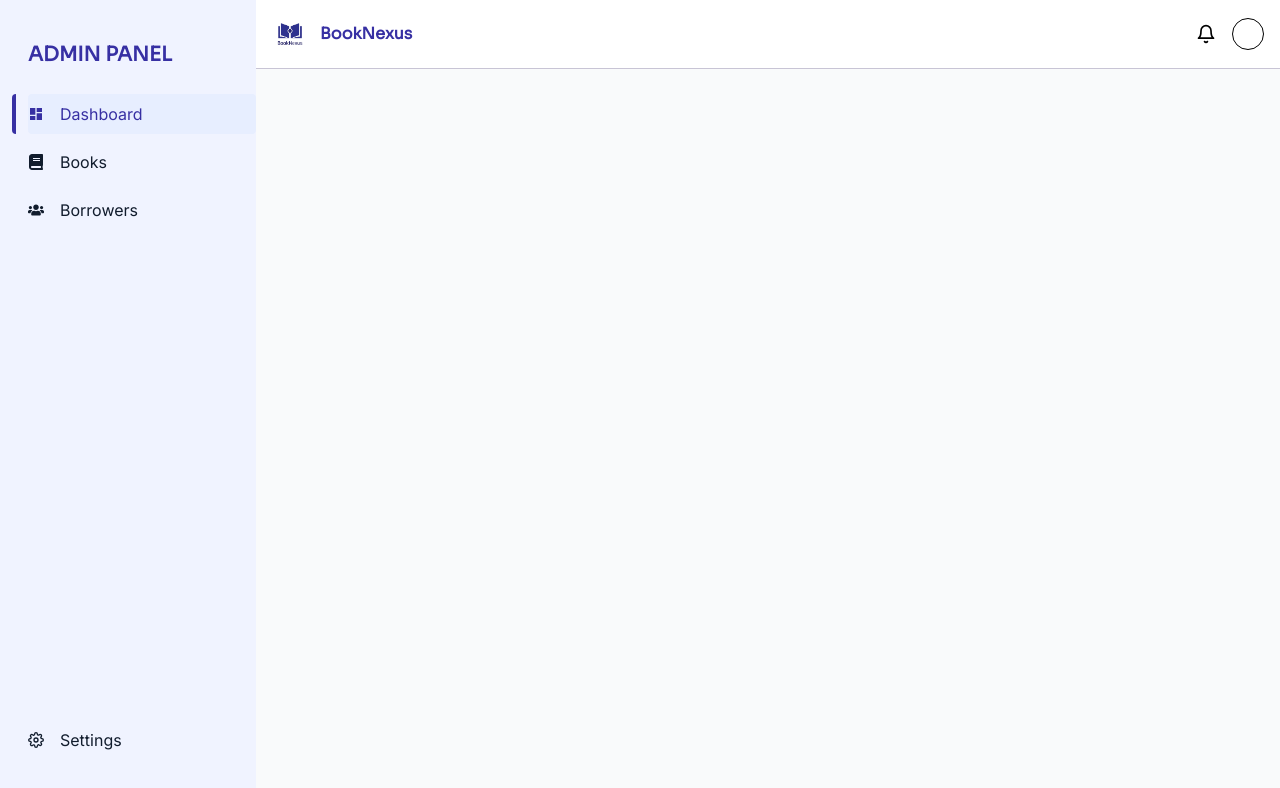
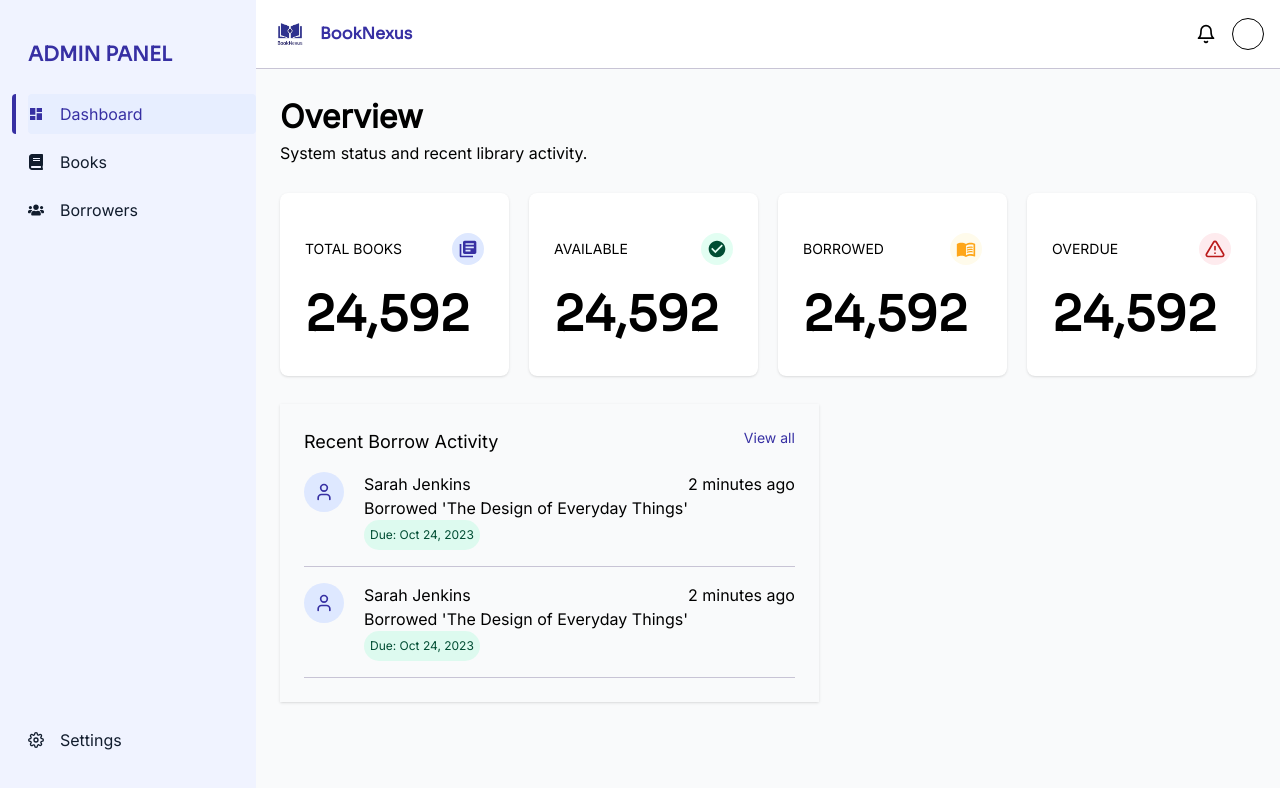
Before and after one commit to Rodyhat/BookNexus, a React (Vite) app: page /admin/dashboard in a window 1280 px wide. Shown: the top 788 px of the page. Built offline with nearby package versions, Linux system fonts and the light colour scheme; no server answers.

Commit message:
recent activity in admin dashboard ui

```diff
--- a/src/components/AdminSidebar.jsx
+++ b/src/components/AdminSidebar.jsx
@@ -9,12 +9,9 @@ const AdminSidebar = () => {
             <div className="shrink-0 text-primary-container font-heading font-bold text-headline-sm">
                 ADMIN PANEL
             </div>
-
             <nav className="mt-6 flex flex-1 flex-col">
-
                 {/* Main navigation */}
                 <ul className="flex flex-col gap-2">
-
                     {/* Dashboard */}
                     <NavLink
                         to="/admin/dashboard"
--- /dev/null
+++ b/src/components/BorrowActivity.jsx
@@ -0,0 +1,46 @@
+import { LuUser } from "react-icons/lu";
+import { Link } from "react-router-dom";
+
+const BorrowActivity = () => {
+    return (
+        <section className="shadow-sm p-6 w-fit">
+            <div className="flex justify-between">
+                <h5 className="text-lg">Recent Borrow Activity</h5>
+                <Link className="text-sm text-primary-container">View all</Link>
+            </div>
+            <section>
+                <div className="flex gap-5 py-4">
+                    <div className="bg-surface-container-high text-primary-container w-10 h-10 rounded-[50%] flex items-center justify-center">
+                        <LuUser size={20} />
+                    </div>
+                    <div className="flex">
+                        <div className="">
+                            <h6>Sarah Jenkins</h6>
+                            <p>Borrowed 'The Design of Everyday Things'</p>
+                            <div className="bg-tertiary-fixed/20 text-tertiary-container rounded-full text-label-sm  p-1.5  w-fit">Due: Oct 24, 2023</div>
+                        </div>
+                        <span className="time">2 minutes ago</span>
+                    </div>
+                </div>
+                <hr className="border-outline-variant" />
+                <div className="flex gap-5 py-4">
+                    <div className="bg-surface-container-high text-primary-container w-10 h-10 rounded-[50%] flex items-center justify-center">
+                        <LuUser size={20} />
+                    </div>
+                    <div className="flex">
+                        <div className="">
+                            <h6>Sarah Jenkins</h6>
+                            <p>Borrowed 'The Design of Everyday Things'</p>
+                            <div className="bg-tertiary-fixed/20 text-tertiary-container rounded-full text-label-sm  p-1.5  w-fit">Due: Oct 24, 2023</div>
+                        </div>
+                        <span className="time">2 minutes ago</span>
+                    </div>
+                </div>
+                <hr className="border-outline-variant" />
+            </section>
+
+        </section>
+
+    )
+}
+export default BorrowActivity;
--- a/src/components/Trending.jsx
+++ b/src/components/Trending.jsx
@@ -12,7 +12,7 @@ const Trending = () => {
                 <Link to='/trendinglist' className="flex items-center text-primary text-[14px]">View All <FaArrowRight /></Link>
             </div>
             <div className="mt-7 grid grid-cols-1 gap-6 sm:grid-cols-2 md:grid-cols-3 lg:grid-cols-4">
-                {books.map((book, index) => (
+                {books.map((book) => (
                     <div key={book.key} className="bg-gray shadow-md rounded">
                         <div className="bg-[#F2F2F2] p-4">
                             <img src={`https://covers.openlibrary.org/b/id/${book.cover_i}-M.jpg`} alt={book.title} className="w-full h-64 object-contain" />
--- a/src/pages/AdminDashboard.jsx
+++ b/src/pages/AdminDashboard.jsx
@@ -1,8 +1,46 @@
+import { FiAlertTriangle } from "react-icons/fi";
+import { MdCheckCircle, MdLibraryBooks, MdMenuBook } from "react-icons/md";
+import BorrowActivity from "../components/BorrowActivity";
 
 const AdminDashboard = () => {
     return (
         <section className="w-full">
+            <div className="">
+                <h3 className="font-sora text-headline-lg font-bold">Overview</h3>
+                <p>System status and recent library activity.</p>
+            </div>
+            <div className="grid my-7 gap-5 grid-cols-1 sm:grid-cols-2 md:grid-cols-3 xl:grid-cols-4">
+                <div className="bg-white p-6 w-full rounded-[8px] shadow-sm border border-transparent transition-colors duration-600 hover:border-primary-container">
+                    <div className="flex items-center justify-between">
+                        <h5 className="text-body-sm py-5">TOTAL BOOKS</h5>
+                        <div className="w-8 h-8 rounded-[50%] text-primary-container flex items-center justify-center bg-surface-container-high"><MdLibraryBooks size={20} /></div>
+                    </div>
+                    <h1 className="font-extrabold font-heading text-display">24,592</h1>
+                </div>
+                <div className="bg-white p-6 w-full rounded-[8px] shadow-sm border border-transparent transition-colors duration-600 hover:border-tertiary-container">
+                    <div className="flex items-center justify-between">
+                        <h5 className="text-body-sm py-5">AVAILABLE</h5>
+                        <div className="w-8 h-8 rounded-[50%] text-tertiary-container flex items-center justify-center bg-tertiary-fixed/20"><MdCheckCircle size={20} /></div>
+                    </div>
+                    <h1 className="font-extrabold font-heading text-display">24,592</h1>
+                </div>
+                <div className="bg-white p-6 w-full rounded-[8px] shadow-sm border border-transparent transition-colors hover:border-secondary-container duration-600">
+                    <div className="flex items-center gap-4 justify-between">
+                        <h5 className="text-body-sm py-5">BORROWED</h5>
+                        <div className="w-8 h-8 rounded-[50%] text-secondary-container flex items-center justify-center bg-[#FFFBEB]"><MdMenuBook size={20} /></div>
+                    </div>
+                    <h1 className="font-extrabold font-heading text-display">24,592</h1>
+                </div>
+                <div className="bg-white p-6 w-full rounded-[8px] shadow-sm border border-transparent transition-colors duration-600 hover:border-error">
+                    <div className="flex items-center gap-4 justify-between">
+                        <h5 className="text-body-sm py-5">OVERDUE</h5>
+                        <div className="w-8 h-8 rounded-[50%] text-error flex items-center justify-center bg-[#FEEBEE]"><FiAlertTriangle size={20} /></div>
+                    </div>
+                    <h1 className="font-extrabold font-heading text-display">24,592</h1>
+                </div>
 
+            </div>
+            <BorrowActivity/>
         </section>
     )
 }
```
Lines whose indentation alone changed are shown as unchanged.
